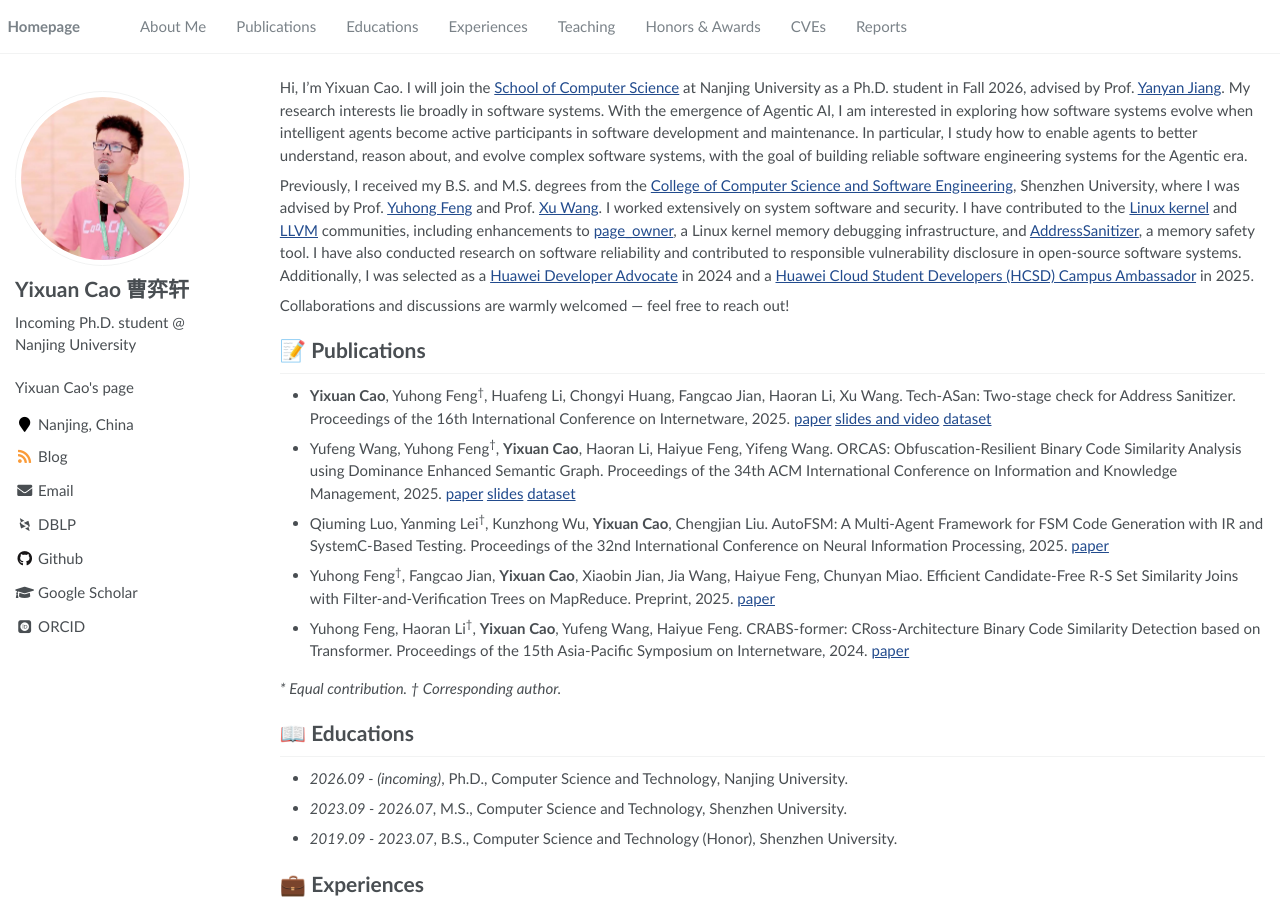
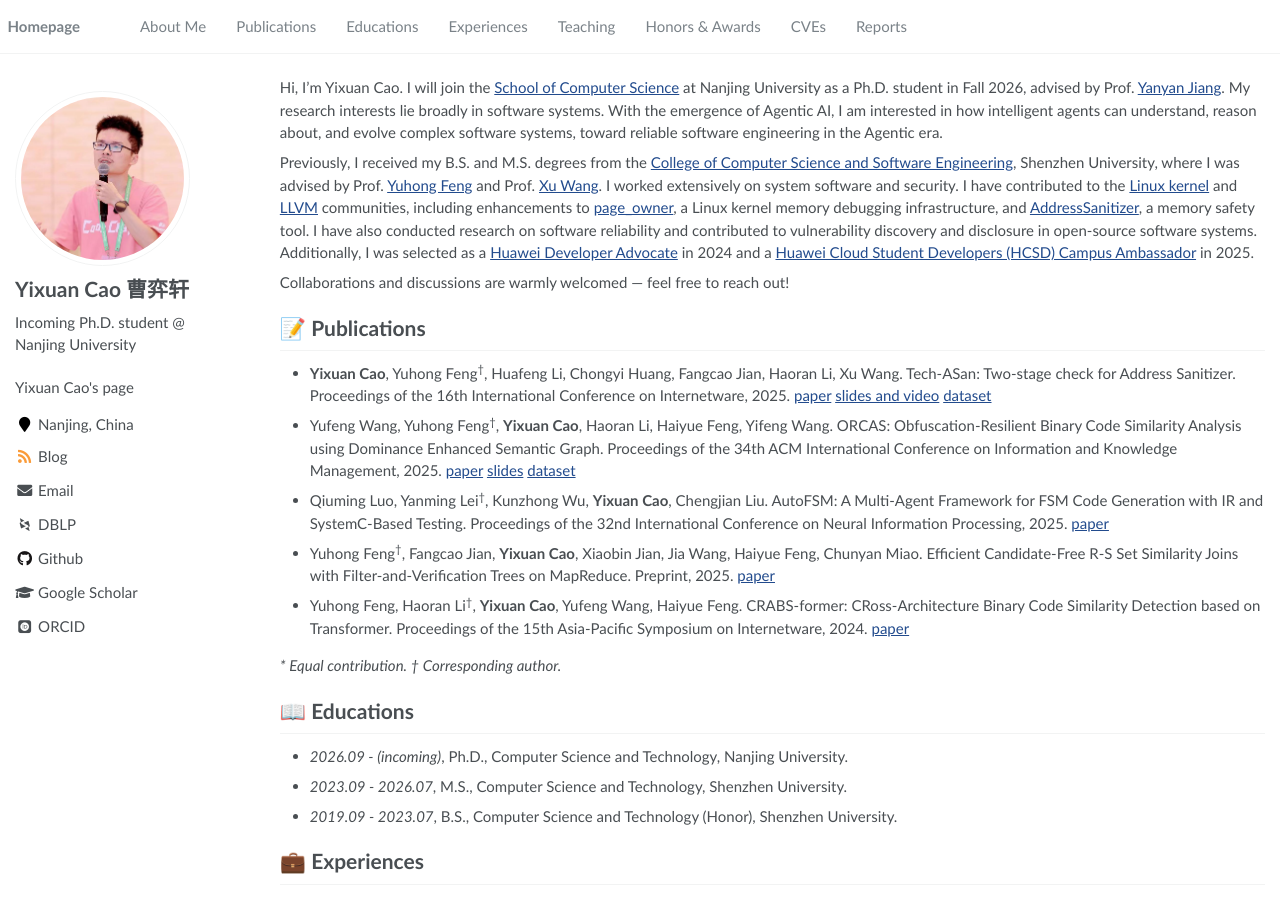
Before and after one commit to Cao-Wuhui/Cao-Wuhui.github.io, a Jekyll site: the page built from _pages/about.md, in a window 1280 px wide and 900 px high. Built offline with Jekyll 4.4.1, drawn with Linux system fonts in a browser that asks for light colours; some web fonts are replaced.

Commit message:
Tighten About Me research statement

```diff
--- a/_pages/about.md
+++ b/_pages/about.md
@@ -17,9 +17,9 @@ redirect_from:
 
 <span class='anchor' id='about-me'></span>
 
-Hi, I’m Yixuan Cao. I will join the [School of Computer Science](https://cs.nju.edu.cn/cs_en/main.htm) at Nanjing University as a Ph.D. student in Fall 2026, advised by Prof. [Yanyan Jiang](https://jiangyy.github.io/). My research interests lie broadly in software systems. With the emergence of Agentic AI, I am interested in exploring how software systems evolve when intelligent agents become active participants in software development and maintenance. In particular, I study how to enable agents to better understand, reason about, and evolve complex software systems, with the goal of building reliable software engineering systems for the Agentic era.
+Hi, I’m Yixuan Cao. I will join the [School of Computer Science](https://cs.nju.edu.cn/cs_en/main.htm) at Nanjing University as a Ph.D. student in Fall 2026, advised by Prof. [Yanyan Jiang](https://jiangyy.github.io/). My research interests lie broadly in software systems. With the emergence of Agentic AI, I am interested in how intelligent agents can understand, reason about, and evolve complex software systems, toward reliable software engineering in the Agentic era.
 
-Previously, I received my B.S. and M.S. degrees from the [College of Computer Science and Software Engineering](https://csse.szu.edu.cn/), Shenzhen University, where I was advised by Prof. [Yuhong Feng](https://scholar.google.com/citations?user=29WXQ_sAAAAJ) and Prof. [Xu Wang](https://scholar.google.com/citations?user=XNDHhIEAAAAJ). I worked extensively on system software and security. I have contributed to the [Linux kernel](https://git.kernel.org/pub/scm/linux/kernel/git/next/linux-next.git/log/?qt=author&q=caoyixuan2019) and [LLVM](https://github.com/llvm/llvm-project/pulls?q=is%3Apr+author%3ACao-Wuhui) communities, including enhancements to [page_owner](https://docs.kernel.org/mm/page_owner.html), a Linux kernel memory debugging infrastructure, and [AddressSanitizer](https://clang.llvm.org/docs/AddressSanitizer.html), a memory safety tool. I have also conducted research on software reliability and contributed to responsible vulnerability disclosure in open-source software systems. Additionally, I was selected as a [Huawei Developer Advocate](https://developer.huawei.com/home/program/advocates/member/7f07f1011f7d48b0bc989f8712919d79) in 2024 and a [Huawei Cloud Student Developers (HCSD) Campus Ambassador](https://developer.huaweicloud.com/program/hcsd/personal?applicationId=046f0ef1ac31471f84b97acadc709be5) in 2025.
+Previously, I received my B.S. and M.S. degrees from the [College of Computer Science and Software Engineering](https://csse.szu.edu.cn/), Shenzhen University, where I was advised by Prof. [Yuhong Feng](https://scholar.google.com/citations?user=29WXQ_sAAAAJ) and Prof. [Xu Wang](https://scholar.google.com/citations?user=XNDHhIEAAAAJ). I worked extensively on system software and security. I have contributed to the [Linux kernel](https://git.kernel.org/pub/scm/linux/kernel/git/next/linux-next.git/log/?qt=author&q=caoyixuan2019) and [LLVM](https://github.com/llvm/llvm-project/pulls?q=is%3Apr+author%3ACao-Wuhui) communities, including enhancements to [page_owner](https://docs.kernel.org/mm/page_owner.html), a Linux kernel memory debugging infrastructure, and [AddressSanitizer](https://clang.llvm.org/docs/AddressSanitizer.html), a memory safety tool. I have also conducted research on software reliability and contributed to vulnerability discovery and disclosure in open-source software systems. Additionally, I was selected as a [Huawei Developer Advocate](https://developer.huawei.com/home/program/advocates/member/7f07f1011f7d48b0bc989f8712919d79) in 2024 and a [Huawei Cloud Student Developers (HCSD) Campus Ambassador](https://developer.huaweicloud.com/program/hcsd/personal?applicationId=046f0ef1ac31471f84b97acadc709be5) in 2025.
 
 Collaborations and discussions are warmly welcomed — feel free to reach out!
 
```
